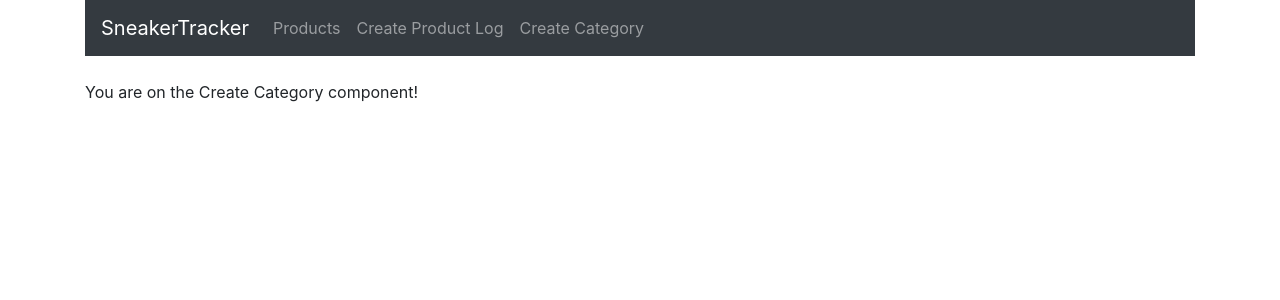
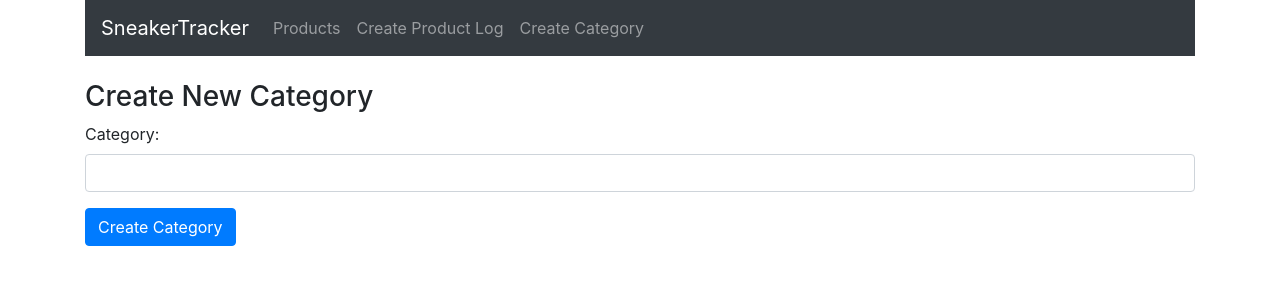
Before and after one commit to frederick-guo/sneaker-tracker, a React (Create React App) app: page /category in a window 1280 px wide. Shown: the top 300 px of the page. Built offline with nearby package versions, Linux system fonts and the light colour scheme.

Commit message:
worked on create category component

```diff
--- a/src/components/create-category.component.js
+++ b/src/components/create-category.component.js
@@ -1,11 +1,56 @@
 import React, { Component } from 'react';
 
 export default class CreateCategory extends Component {
+  constructor(props) {
+    super(props);
+
+    this.onChangeCategoryName = this.onChangeCategoryName.bind(this);
+    this.onSubmit = this.onSubmit.bind(this);
+
+    this.state = {
+      categoryName: ''
+    }
+  }
+
+  onChangeCategoryName(e) {
+    this.setState({
+      categoryName: e.target.value
+    })
+  }
+
+  onSubmit(e) {
+    e.preventDefault();
+
+    const category = {
+      categoryName: this.state.categoryName
+    }
+
+    console.log(category);
+
+
+    this.setState({
+      categoryName: ''
+    })
+  }
     render() {
         return (
             <div>
-                <p>You are on the Create Category component!</p>
+              <h3>Create New Category</h3>
+              <form onSubmit={this.onSubmit}>
+                <div className="form-group">
+                  <label>Category: </label>
+                  <input  type="text"
+                      required
+                      className="form-control"
+                      value={this.state.categoryName}
+                      onChange={this.onChangeCategoryName}
+                      />
+                </div>
+                <div className="form-group">
+                  <input type="submit" value="Create Category" className="btn btn-primary" />
+                </div>
+              </form>
             </div>
-        )
+          )
     }
 }
--- a/src/components/create-product.component.js
+++ b/src/components/create-product.component.js
@@ -11,6 +11,7 @@
         this.onChangePrice = this.onChangePrice.bind(this);
         this.onChangePaidFor = this.onChangePaidFor.bind(this);
         this.onChangeDate = this.onChangeDate.bind(this);
+        this.onSubmit = this.onSubmit.bind(this);
 
 
         this.state = {
```
Also changed, not shown: 1 other file (tests, documents, lock files or other folders).
